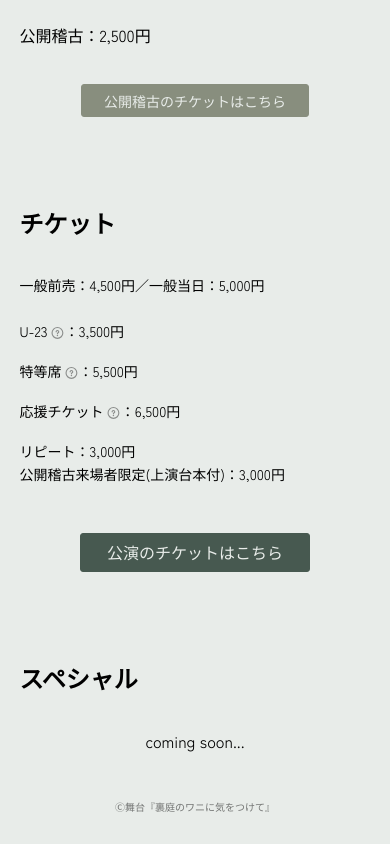
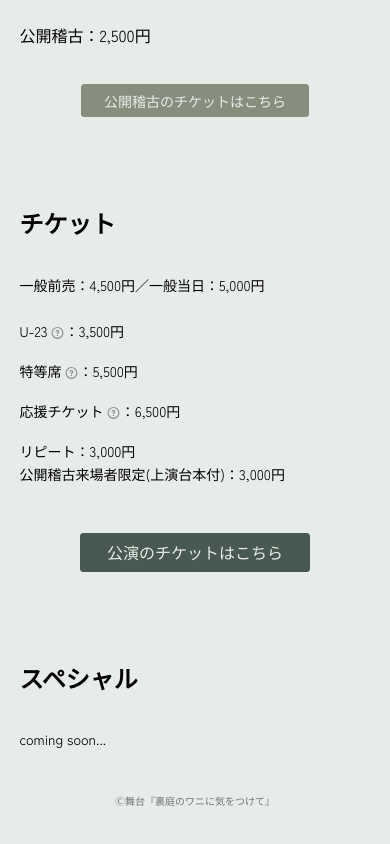
Before and after one commit to u-meto-guisu/urawani, a plain HTML site: page index.html in a window 390 px wide. Shown: the part 5541-6385 px from the top of the page. Drawn offline with nearby package versions, Linux system fonts and the light colour scheme; a web font is replaced by a local one.

Commit message:
Update responsive.css

```diff
--- a/responsive.css
+++ b/responsive.css
@@ -199,6 +199,9 @@ table.scheduletable{
 .specialwrapper{
   width: 80%;
   margin: 0 auto;
+}
+.specialwrapper p{
+  font-size: 16px;
 }
 .youtube iframe{
   width:560px;
@@ -531,6 +534,10 @@ footer{
    width: 90%;
    margin: 0 auto;
  }
+ .specialwrapper p{
+   text-align: left;
+   font-size: 14px;
+ }
  .youtube iframe{
    width:280px;
    height:157.5px;
```
